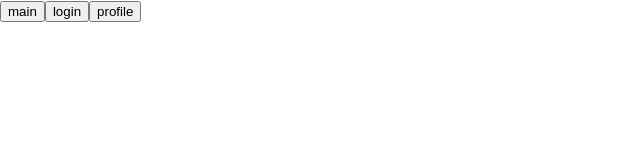
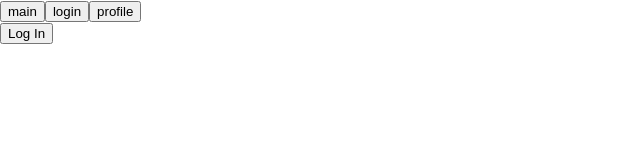
Before and after one commit to bondarv/login, a React (Create React App) app: page /login in a window 1280 px wide. Shown: the top 160 px of the page, without its empty margins (0-640 px from the left). Built offline with nearby package versions, Linux system fonts and the light colour scheme.

Commit message:
Add login button

```diff
--- a/package.json
+++ b/package.json
@@ -3,6 +3,7 @@
   "version": "0.1.0",
   "private": true,
   "dependencies": {
+    "@auth0/auth0-react": "^1.5.0",
     "@testing-library/jest-dom": "^5.11.4",
     "@testing-library/react": "^11.1.0",
     "@testing-library/user-event": "^12.1.10",
--- a/src/components/Login.js
+++ b/src/components/Login.js
@@ -1,7 +1,16 @@
-import { useState } from "react";
+import React from "react";
+import { useAuth0 } from "@auth0/auth0-react";
 
 const Login = ({ setLogin }) => {
-  return null;
+  const { loginWithRedirect } = useAuth0();
+
+  const handleClick = (event) => {
+    event.preventDefault();
+    loginWithRedirect();
+    setLogin(true);
+  };
+
+  return <button onClick={handleClick}>Log In</button>;
 };
 
 export default Login;
--- a/src/index.js
+++ b/src/index.js
@@ -1,14 +1,21 @@
-import React from 'react';
-import ReactDOM from 'react-dom';
-import './index.css';
-import App from './App';
-import reportWebVitals from './reportWebVitals';
+import React from "react";
+import ReactDOM from "react-dom";
+import "./index.css";
+import App from "./App";
+import { Auth0Provider } from "@auth0/auth0-react";
+import reportWebVitals from "./reportWebVitals";
 
 ReactDOM.render(
   <React.StrictMode>
-    <App />
+    <Auth0Provider
+      domain="YOUR_DOMAIN"
+      clientId="YOUR_CLIENT_ID"
+      redirectUri={window.location.origin}
+    >
+      <App />
+    </Auth0Provider>
   </React.StrictMode>,
-  document.getElementById('root')
+  document.getElementById("root")
 );
 
 // If you want to start measuring performance in your app, pass a function
```
Also changed, not shown: 1 other file (tests, documents, lock files or other folders).
